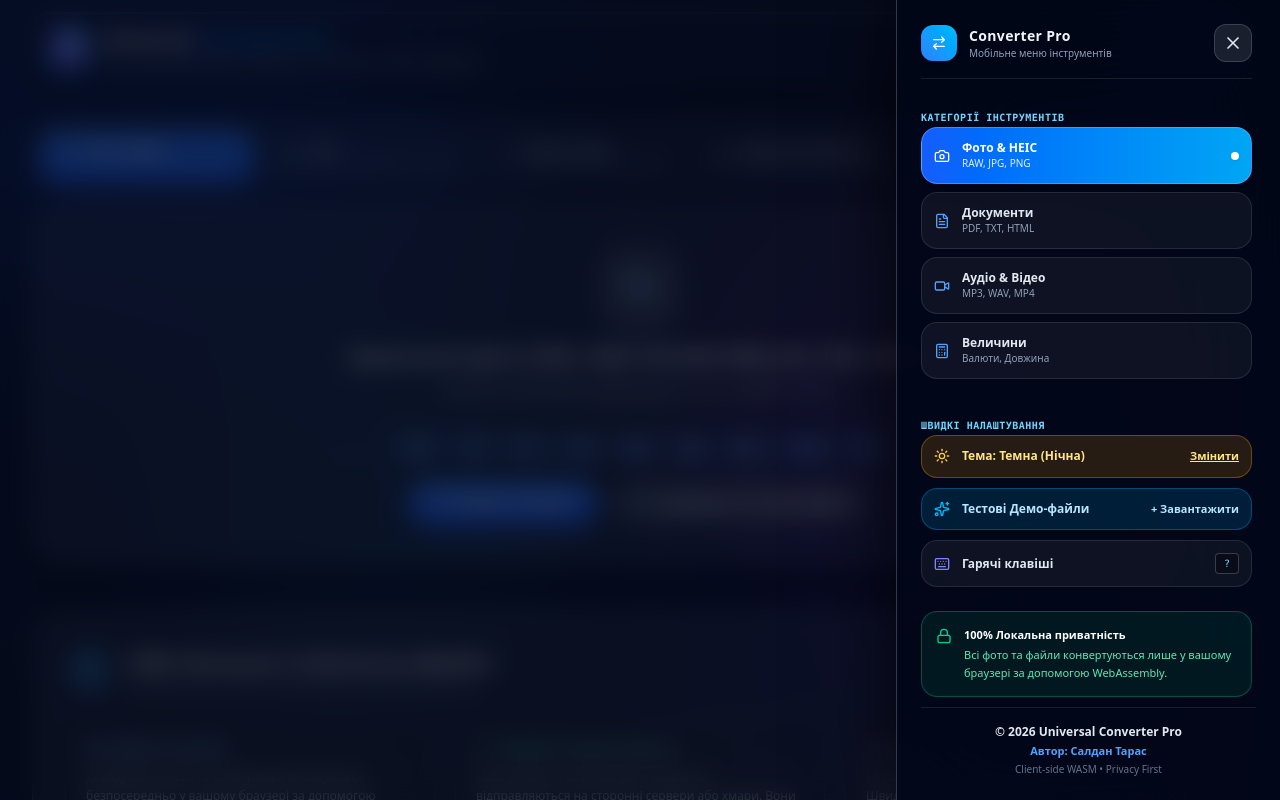
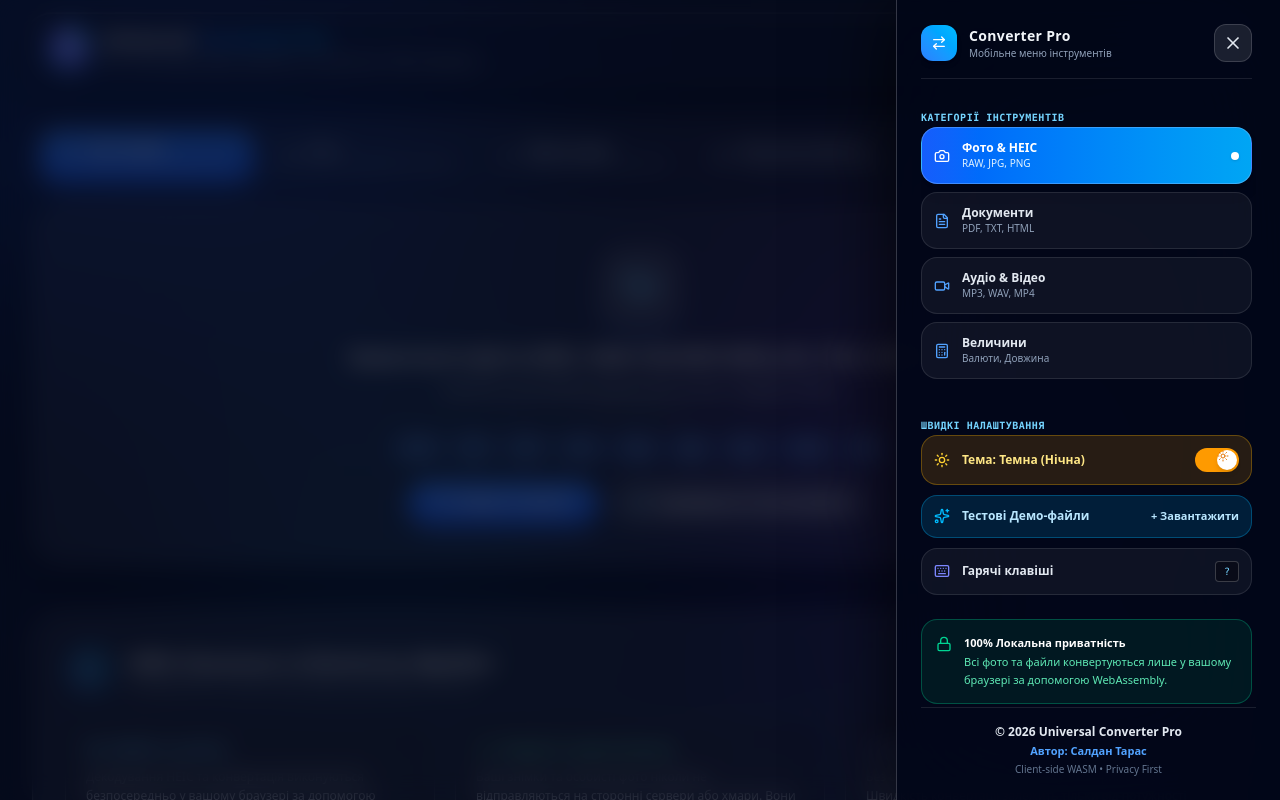
Before and after one commit to PestSolutionsLviv/Image-Converter-Pro, a React (Vite) app: page / in a window 1280 px wide. Both pictures are taken after a click on the button "Меню". Shown: the top 800 px of the page. Built offline with nearby package versions, Linux system fonts and the light colour scheme.

Commit message:
ui: Replace text link with modern animated ON/OFF toggle switch for theme switcher

```diff
--- a/src/components/Header.tsx
+++ b/src/components/Header.tsx
@@ -230,7 +230,25 @@
                         Тема: {isDarkTheme ? 'Темна (Нічна)' : 'Світла (Денна)'}
                       </span>
                     </div>
-                    <span className="text-[11px] font-semibold underline">Змінити</span>
+
+                    {/* Modern ON/OFF Toggle Switch */}
+                    <div
+                      className={`relative inline-flex h-6 w-11 flex-shrink-0 cursor-pointer rounded-full border-2 border-transparent transition-colors duration-300 ease-in-out ${
+                        isDarkTheme ? 'bg-amber-500' : 'bg-slate-300'
+                      }`}
+                    >
+                      <span
+                        className={`pointer-events-none inline-block h-5 w-5 transform rounded-full bg-white shadow-md ring-0 transition duration-300 ease-in-out flex items-center justify-center ${
+                          isDarkTheme ? 'translate-x-5' : 'translate-x-0'
+                        }`}
+                      >
+                        {isDarkTheme ? (
+                          <Sun className="w-3 h-3 text-amber-600" />
+                        ) : (
+                          <Moon className="w-3 h-3 text-indigo-700" />
+                        )}
+                      </span>
+                    </div>
                   </button>
 
                   {/* Demo Files trigger */}
--- a/src/lib/converter.ts
+++ b/src/lib/converter.ts
@@ -1,19 +1,22 @@
+import type heic2any from 'heic2any';
+import type { jsPDF } from 'jspdf';
+import type JSZip from 'jszip';
 import { ConversionSettings, FileCategory, FileItem, FormatOption, TargetFormat } from '../types';
 
 // Lazy dynamic importers to keep initial bundle size lightweight (~10x faster load)
 async function getHeic2Any() {
   const module = await import('heic2any');
-  return module.default || module;
+  return (module.default || module) as typeof heic2any;
 }
 
 async function getJsPDF() {
   const module = await import('jspdf');
-  return module.jsPDF || module.default || module;
+  return (module.jsPDF || module.default || module) as typeof jsPDF;
 }
 
 async function getJSZip() {
   const module = await import('jszip');
-  return module.default || module;
+  return (module.default || module) as unknown as typeof JSZip;
 }
 
 export const SUPPORTED_FORMATS: FormatOption[] = [
```
